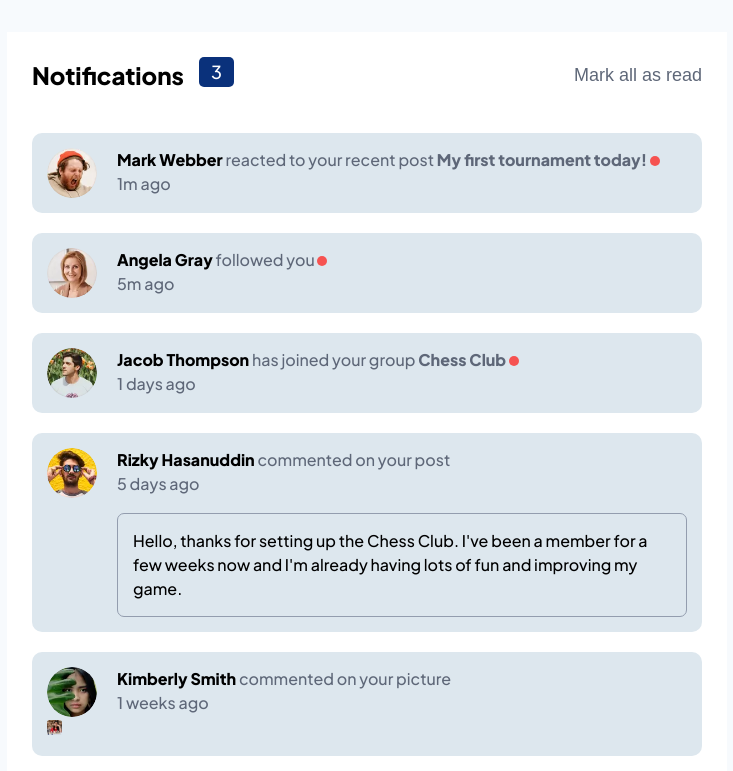
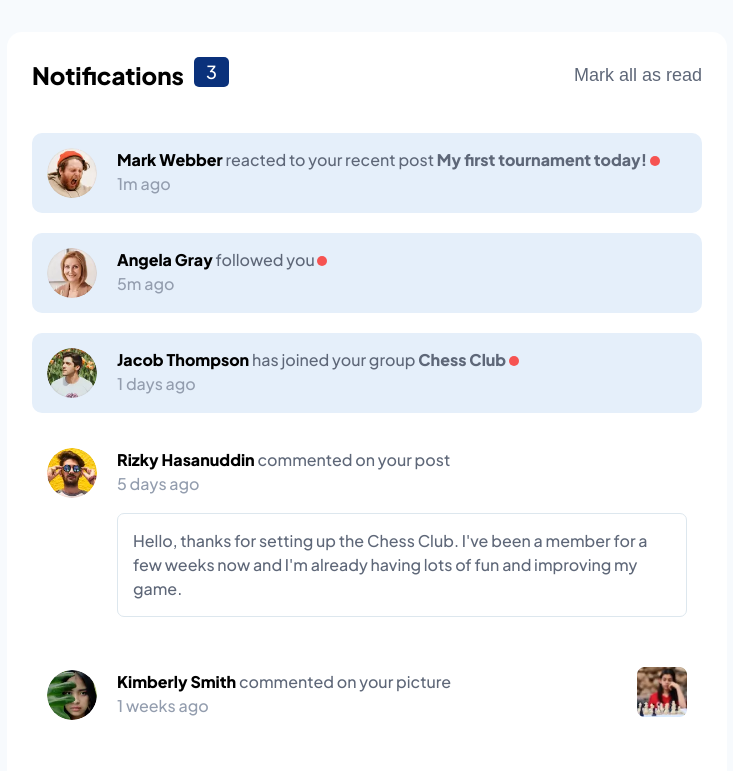
Before and after one commit to SkivaDev/frontendMentor-notifications-page-main, a React (Vite) app: page / in a window 1280 px wide. Shown: the top 771 px of the page, without its empty margins (273-1006 px from the left). Built offline with nearby package versions, Linux system fonts and the light colour scheme.

Commit message:
sass part 2

```diff
--- a/src/components/notifications/Notifications.jsx
+++ b/src/components/notifications/Notifications.jsx
@@ -24,7 +24,7 @@ function Notifications() {
           </div>
         </div>
         <div className="notifications__items">
-          <div className="notifications__item">
+          <div className="notifications__item unread">
             <div className="notifications__item-message">
               <img src={userIconOne} alt="" className="picture" />
               <div className="notification__item-info">
@@ -40,7 +40,7 @@ function Notifications() {
               </div>
             </div>
           </div>
-          <div className="notifications__item">
+          <div className="notifications__item unread">
             <div className="notifications__item-message">
               <img src={userIconTwo} alt="" className="picture" />
               <div className="notification__item-info">
@@ -53,7 +53,7 @@ function Notifications() {
               </div>
             </div>
           </div>
-          <div className="notifications__item">
+          <div className="notifications__item unread">
             <div className="notifications__item-message">
               <img src={userIconThree} alt="" className="picture" />
               <div className="notification__item-info">
@@ -81,16 +81,16 @@ function Notifications() {
               </div>
             </div>
             <div className="notifications__item-extra">
-              <div className="message">
+              <a className="message" href="#">
                 <p className="text">
                   Hello, thanks for setting up the Chess Club. I've been a member
                   for a few weeks now and I'm already having lots of fun and
                   improving my game.
                 </p>
-              </div>
+              </a>
             </div>
           </div>
-          <div className="notifications__item">
+          <div className="notifications__item flex">
             <div className="notifications__item-message">
               <img src={userIconFive} alt="" className="picture" />
               <div className="notification__item-info">
@@ -101,7 +101,7 @@ function Notifications() {
                 <p className="notifications__item-time">1 weeks ago</p>
               </div>
             </div>
-            <div className="notifications__item-extra picture">
+            <div className="notifications__item-extra">
               <div className="picture">
                 <img src={chessPicture} alt="chessPicture" />
               </div>
--- a/src/components/notifications/notifications.scss
+++ b/src/components/notifications/notifications.scss
@@ -18,6 +18,7 @@
     padding: 25px;
     margin: 32px;
     background-color: $white;
+    border-radius: 15px;
 
   }
 
@@ -29,7 +30,7 @@
 
     &-left {
       display: flex;
-      gap: 15px;
+      gap: 10px;
       .title {
         font-size: 24rem;
         font-weight: 800;
@@ -71,15 +72,19 @@
   }
 
   &__item {
-    // display: flex;
-    // flex-direction: column;
-    // align-items: start;
-    // justify-content: center;
-    // gap: 10px;
     width: 100%;
     padding: 15px;
-    background-color: $light-grayish-blue-2;
     border-radius: 10px;
+
+    &.unread {
+      background-color: $light-grayish-blue-1;
+    }
+
+    &.flex {
+      display: flex;
+      align-items: center;
+      justify-content: space-between;
+    }
 
     &-message {
       display: flex;
@@ -121,24 +126,32 @@
     }
 
     &-time {
-      color: $dark-grayish-blue;
+      color: $grayish-blue;
     }
 
     &-extra {
 
       .message {
+        display: block;
         margin-top: 15px;
         margin-left: 70px;
         padding: 15px;
-        border: 1px solid $grayish-blue;
+        border: 1px solid $light-grayish-blue-2;
         border-radius: 7px;
+
+        &:hover{
+          cursor: pointer;
+          background-color: $light-grayish-blue-1;
+        }
+
+        .text {
+          color: $dark-grayish-blue;
+        }
       }
 
-      &.picture {
-        display: inline-block;
-
+      .picture {
         img {
-          height: 15px;
+          height: 50px;
           border-radius: 2%;
         }
       }
```
